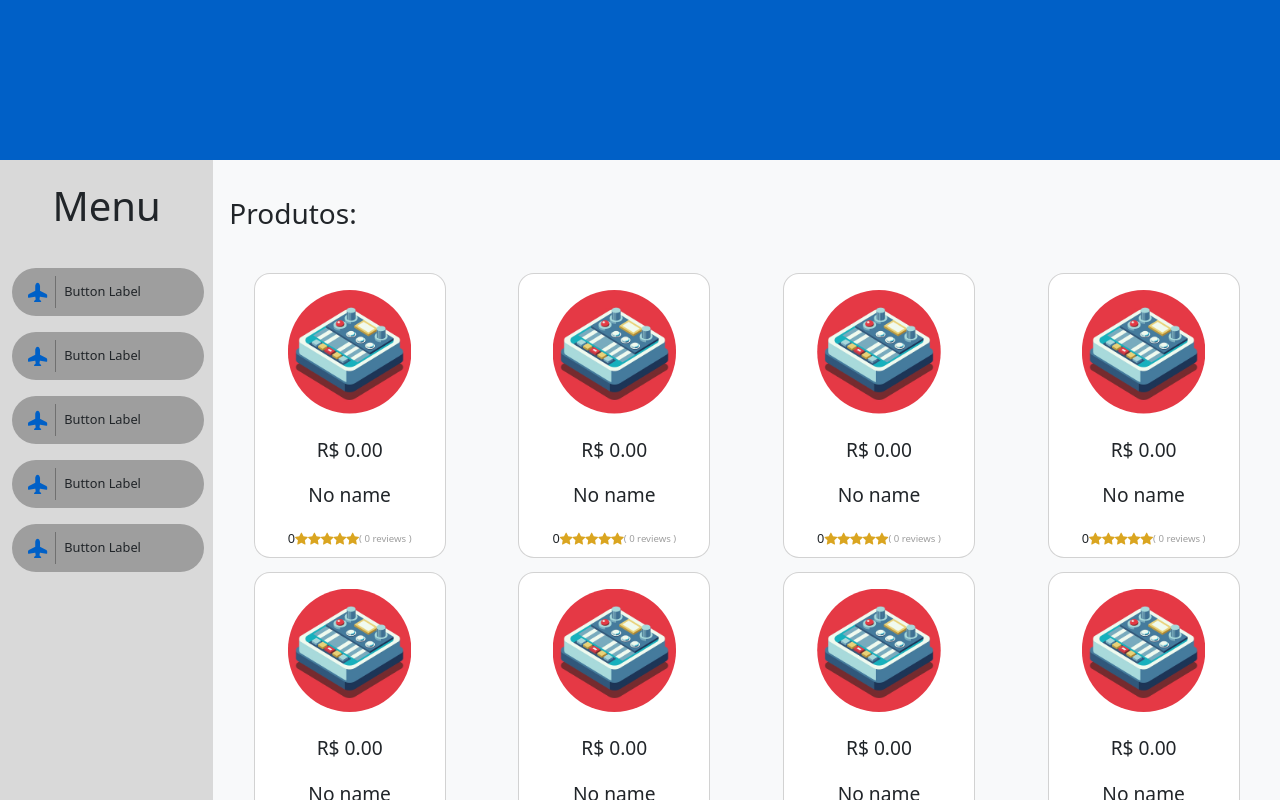
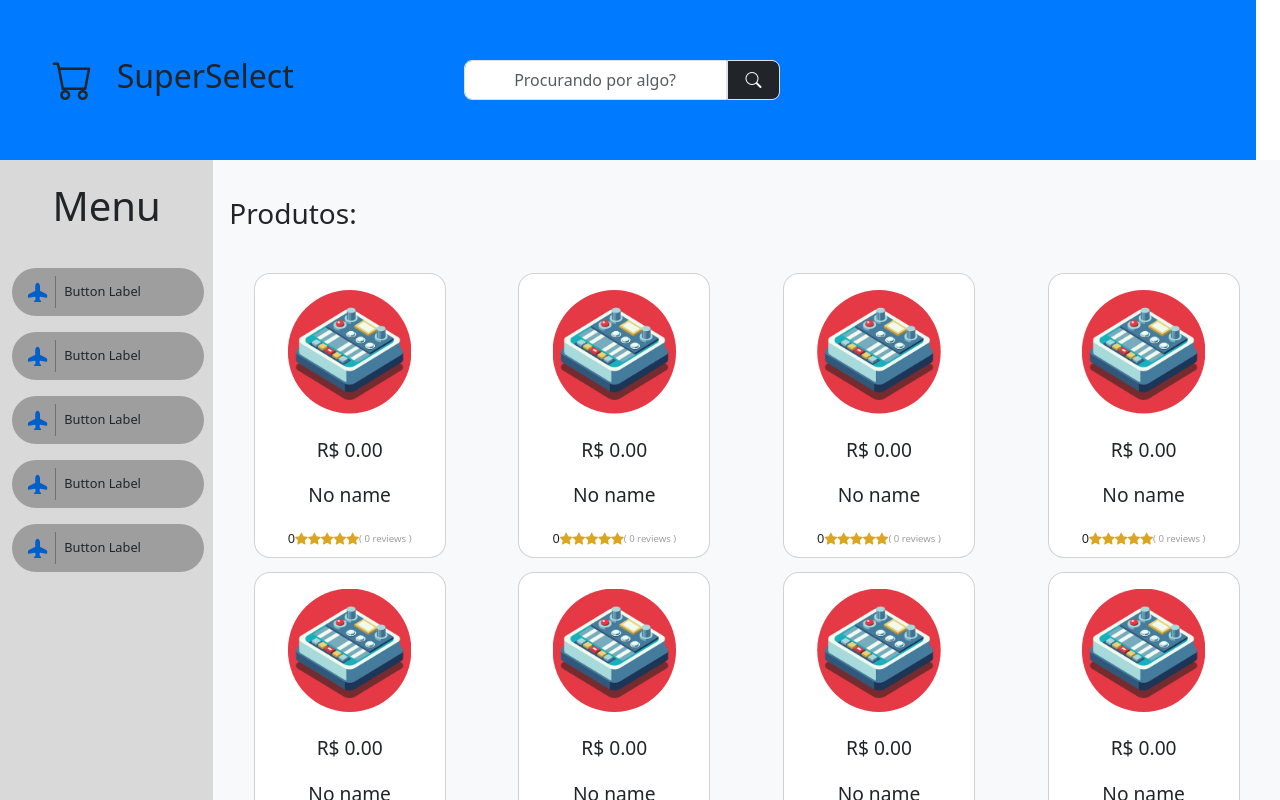
Before and after one commit to EnoqueNetoBr/618-super-select, a React (Vite) app in the folder frontend/Projeto-final-SuperSelect/: page /dashboard in a window 1280 px wide. Shown: the top 800 px of the page. Built offline with nearby package versions, Linux system fonts and the light colour scheme.

Commit message:
Add AppHeader component.

```diff
--- a/frontend/Projeto-final-SuperSelect/src/App.tsx
+++ b/frontend/Projeto-final-SuperSelect/src/App.tsx
@@ -2,13 +2,15 @@ import './App.css';
 import { Routes, Route } from 'react-router-dom';
 import { Home } from './pages/home/home';
 import { Dashboard } from './pages/dashboard/dashboard';
+import { AppHeader } from './components/app/appHeader';
 
 function App() {
   return (
     <>
+      <AppHeader />
       <Routes>
-        <Route path='/' element={<Home />}/>
-        <Route path='/dashboard' element={<Dashboard />}/>
+        <Route path='/' element={<Home />} />
+        <Route path='/dashboard' element={<Dashboard />} />
       </Routes>
     </>
   );
--- /dev/null
+++ b/frontend/Projeto-final-SuperSelect/src/components/app/appHeader.css
@@ -0,0 +1,53 @@
+@import url('https://fonts.googleapis.com/css2?family=Poppins:ital,wght@0,100;0,200;0,300;0,400;0,500;0,600;0,700;0,800;0,900;1,100;1,200;1,300;1,400;1,500;1,600;1,700;1,800;1,900&display=swap');
+
+.portrait {
+  display: none;
+}
+
+.landscape {
+  display: block;
+}
+
+* {
+  margin: 0;
+
+  padding: 0;
+
+  box-sizing: border-box;
+}
+
+.header {
+  background-color: #007bff;
+
+  display: flex;
+
+  align-items: center;
+
+  height: 110px;
+}
+
+img {
+  padding-left: 20px;
+
+  height: 61px;
+}
+
+h1 {
+  padding-left: 15px;
+
+  font-family: 'Poppins';
+
+  font-weight: 500;
+
+  font-size: 40px;
+}
+
+@media (orientation: portrait) {
+  .landscape {
+    display: none;
+  }
+
+  .portrait {
+    display: block;
+  }
+}
--- /dev/null
+++ b/frontend/Projeto-final-SuperSelect/src/components/app/appHeader.tsx
@@ -0,0 +1,69 @@
+// import './appHeader.css'
+
+function MainLogo() {
+  return (
+    <>
+      <div className='container-fluid m-0 p-0 w-100 h-100'>
+        <div className='row h-100 '>
+          <div className='col-3'>
+            <div className='d-flex flex-column justify-content-center aling-items-end h-100'>
+              <i className='bi bi-cart fs-1 text-end' />
+            </div>
+          </div>
+          <div className='col'>
+            <div className='d-flex flex-column justify-content-center align-items-start h-100'>
+              <h2 className=''>SuperSelect</h2>
+            </div>
+          </div>
+        </div>
+      </div>
+    </>
+  );
+}
+
+function SearchBar() {
+  return (
+    <>
+      <div className='container-fluid w-100 h-100 '>
+        <div className='row h-100'>
+          <div className='col'></div>
+
+          <div className='col-8 d-flex flex-column justify-content-center aling-items-end m-0 p-0'>
+            <form action=''>
+              <input className='form-control ' type='text' name='headerSearch' id='headerSearch' placeholder='Procurando por algo?' style={{ borderRadius: '0.5rem 0 0 0.5rem', height: '2.5rem', textAlign: 'center' }} />
+            </form>
+          </div>
+          <div className='col-2  d-flex flex-column justify-content-center align-items-start ps-0'>
+            <div className='bg-dark px-3 d-flex flex-column justify-content-center align-items-center form-control' style={{ height: '2.5rem', borderRadius: '0 0.5rem 0.5rem 0' }}>
+              <i className='bi bi-search text-light'></i>
+            </div>
+          </div>
+          <div className='col'></div>
+        </div>
+      </div>
+    </>
+  );
+}
+
+export function AppHeader() {
+  return (
+    <>
+      <>
+        <div className='landscape container-fluid'>
+          <div className='row' style={{ backgroundColor: '#007bff', width: '100%', height: '10rem' }}>
+            <div className='col-4 '>
+              <MainLogo />
+            </div>
+            <div className='col-4 '>
+              <SearchBar />
+            </div>
+            <div className='col-4'></div>
+          </div>
+        </div>
+        <div className='portrait container-fluid'>
+          <h1>No portrait implementation yet.</h1>
+        </div>
+      </>
+    </>
+  );
+}
--- a/frontend/Projeto-final-SuperSelect/src/pages/dashboard/dashboard.tsx
+++ b/frontend/Projeto-final-SuperSelect/src/pages/dashboard/dashboard.tsx
@@ -1,18 +1,12 @@
 import './dashboard.css';
 import { DashCard } from '../../components/dashboard/dashCard/dashCard';
 import { DashButton } from '../../components/dashboard/dashButton/dashButton';
-
-
-
 
 export function Dashboard() {
   return (
     <>
       <div className='landscape'>
-      <div className='myDashboardPage container-fluid m-0 p-0'>
-          {/* Dashboard Header */}
-          <div className='myDashboardHeader utilityMinBox'></div>
-
+        <div className='myDashboardPage container-fluid m-0 p-0'>
           {/* Dashboard Content */}
           <div className='myDashboardContent utilityMinBox row m-0 p-0'>
             {/* Side Menu */}
@@ -28,7 +22,7 @@ export function Dashboard() {
                 {Array(5)
                   .fill(null)
                   .map(() => (
-                    <DashButton  />
+                    <DashButton />
                   ))}
               </div>
             </div>
@@ -48,7 +42,7 @@ export function Dashboard() {
                   .fill(null)
                   .map(() => (
                     <div className='col-12 col-md-6 col-lg-4 col-xl-3 col-xxl-2 d-flex justify-content-center align-items-center '>
-                      <DashCard  />
+                      <DashCard />
                     </div>
                   ))}
               </div>
@@ -59,8 +53,7 @@ export function Dashboard() {
 
       <div className='portrait'>
         <div className='myDashboardPage container-fluid m-0 p-0'>
-          {/* Dashboard Header */}
-          <div className='myDashboardHeader utilityMinBox'></div>
+
 
           {/* Dashboard Content */}
           <div className='myDashboardContent utilityMinBox row m-0 p-0'>
@@ -97,7 +90,7 @@ export function Dashboard() {
                   .fill(null)
                   .map(() => (
                     <div className='col-12 col-md-6 col-lg-4 col-xl-3 col-xxl-2 d-flex justify-content-center align-items-center '>
-                      <DashCard  />
+                      <DashCard />
                     </div>
                   ))}
               </div>
```
